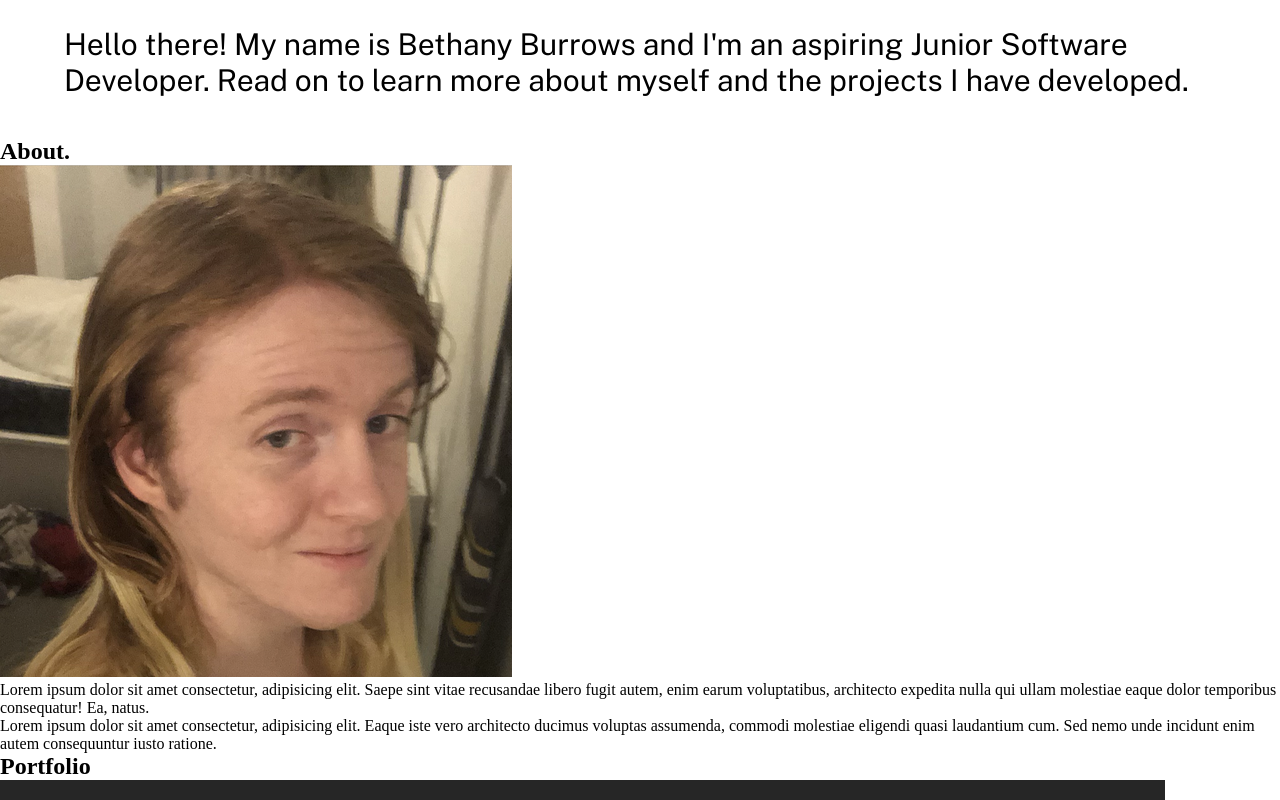
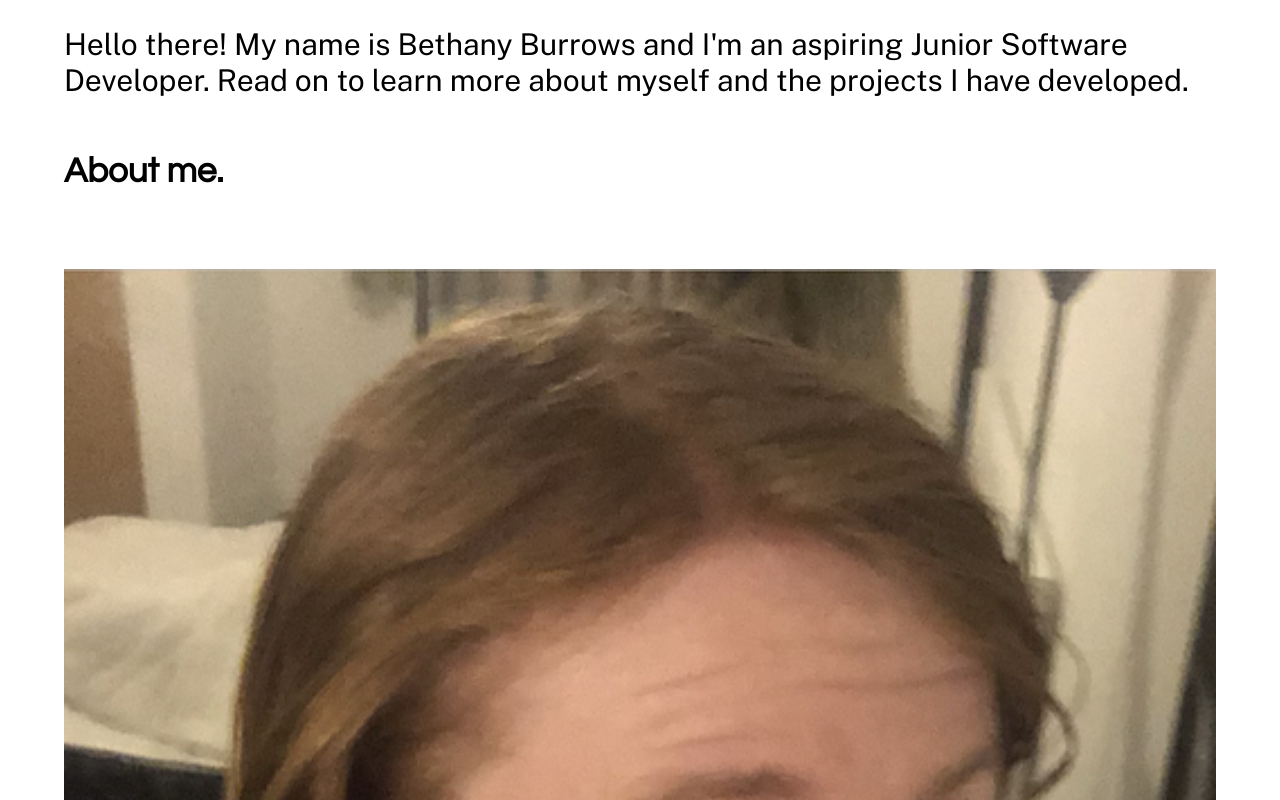
Before and after one commit to BethScarlett/portfolio, a plain HTML site: page index.html in a window 1280 px wide. Shown: the part 440-1240 px from the top of the page. Drawn offline with nearby package versions, Linux system fonts and the light colour scheme; a web font is replaced by a local one.

Commit message:
Completed styling for about me section.

```diff
--- a/_layout.scss
+++ b/_layout.scss
@@ -28,3 +28,26 @@
 .skills {
     display: none;
 }
+
+.about-me {
+    display: flex;
+    flex-direction: column;
+    width: 90%;
+    margin: auto;
+    padding-top: 15px;
+    padding-bottom: 30px;
+
+    .about-me__heading {
+        padding-bottom: 40px;
+    }
+
+    .about-me__portrait {
+        padding-top: 40px;
+        padding-bottom: 35px;
+    }
+
+    .about-me__description {
+        padding-top: 30px;
+    }
+
+}
--- a/_typography.scss
+++ b/_typography.scss
@@ -18,3 +18,17 @@
         font-family: $paragraph-1;
     }
 }
+
+.about-me {
+
+    .about-me__heading {
+        font-size: 35px;
+        font-family: $heading-1;
+        font-weight: 500px;
+    }
+
+    .about-me__description {
+        font-size: 25px;
+        font-family: $paragraph-1;
+        }
+}
--- a/_variables.scss
+++ b/_variables.scss
@@ -6,6 +6,7 @@
 
 //Font variables (Public Sans, Questrial, Recursive, Rosario available)
 
+//Font families
 //Headings
 
 $heading-1: "Questrial", sans-serif;
--- a/index.html
+++ b/index.html
@@ -20,14 +20,14 @@
         </section>
 
         <section class="about-me">
-            <h2 class="about-me__heading">About.</h2>
+            <h2 class="about-me__heading">About me.</h2>
             <img src="./images/self-portrait.png" alt="Portrait of Bethany Burrows" class="about-me__portrait">
-            <p class="about-me__description">Lorem ipsum dolor sit amet consectetur, adipisicing elit. Saepe sint vitae recusandae
-                libero fugit autem, enim earum voluptatibus, architecto expedita nulla qui ullam
-                molestiae eaque dolor temporibus consequatur! Ea, natus.</p>
-            <p class="about-me__description">Lorem ipsum dolor sit amet consectetur, adipisicing elit. Eaque iste vero architecto
-                ducimus voluptas assumenda, commodi molestiae eligendi quasi laudantium cum. Sed nemo
-                unde incidunt enim autem consequuntur iusto ratione.</p>
+            <p class="about-me__description">Having been based in North Wales my whole life, I have grown up with a serious intrest in technology
+                and computing. I've completed several tech based courses, which include an Extended Diploma at college level, attaining
+                a grade of DMM, and a Computer Game Development degree at university level, attaining a grade of 2:1.</p>
+            <p class="about-me__description">Software Development has always interested me as evidenced above. As such I have been developing
+                my skills with the view of forging a career path within the sector. Keep reading to view my list of skills, as
+                well as completed projects.</p>
         </section>
 
         <section class="skills">
```
Also changed, not shown: main.css, 1 other file.
